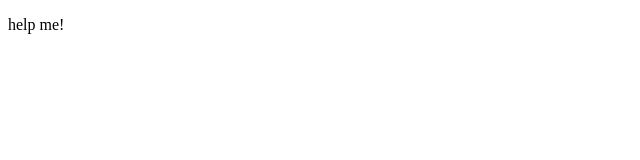
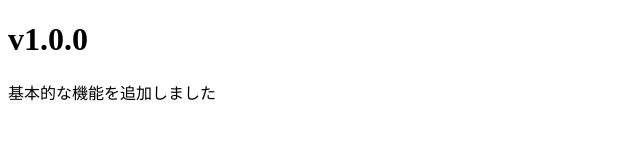
Before and after one commit to utakeuchinojabaibai/utakeuchinojabaibai.github.io, a plain HTML site: page ut.html in a window 1280 px wide. Shown: the whole page, without its empty margins (0-640 px from the left). Drawn offline with Linux system fonts and the light colour scheme.

Commit message:
Update ut.html

```diff
--- a/ut.html
+++ b/ut.html
@@ -1,9 +1,10 @@
 <!DOCTYPE HTML>
 <html>
   <head>
-    <title>Hello</title>
+    <title>ブログ</title>
   </head>
   <body>
-  </p>help me!</p>
+  <h1>v1.0.0</h1>
+  <p>基本的な機能を追加しました</p>
   </body>
 </html>
```
